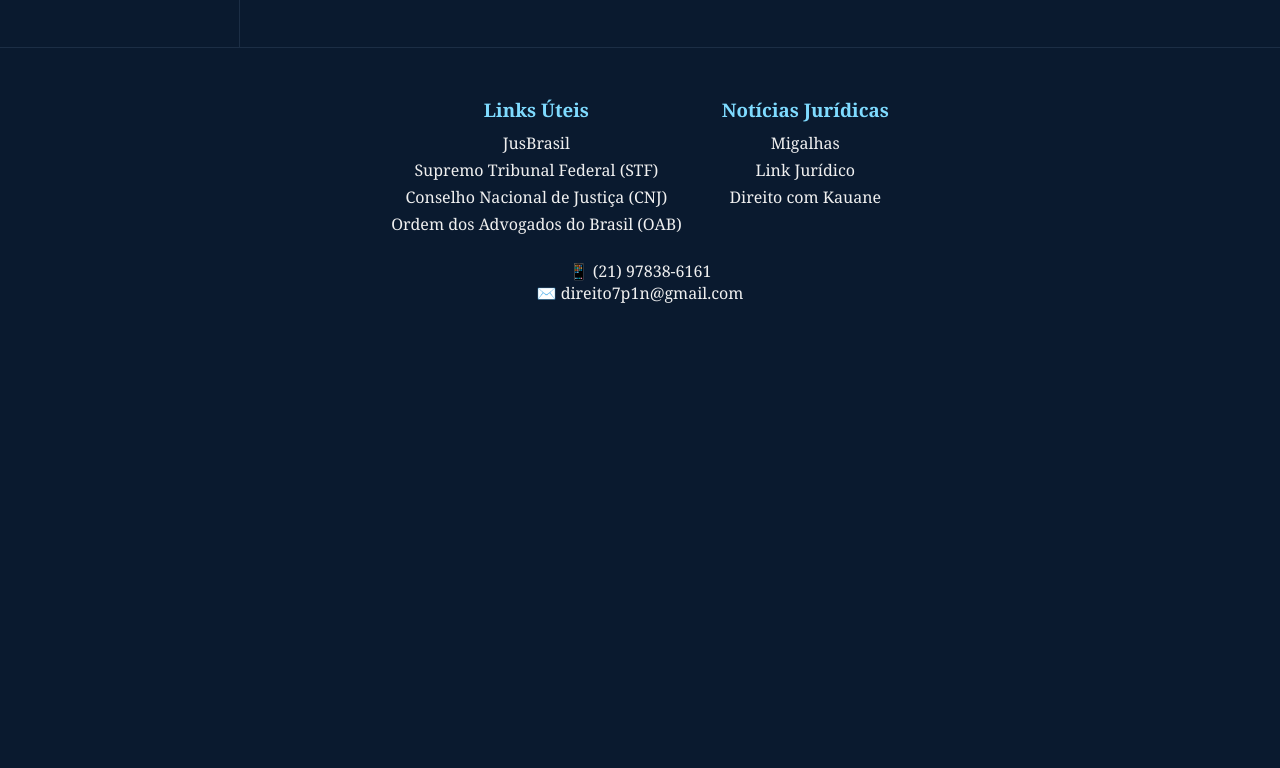
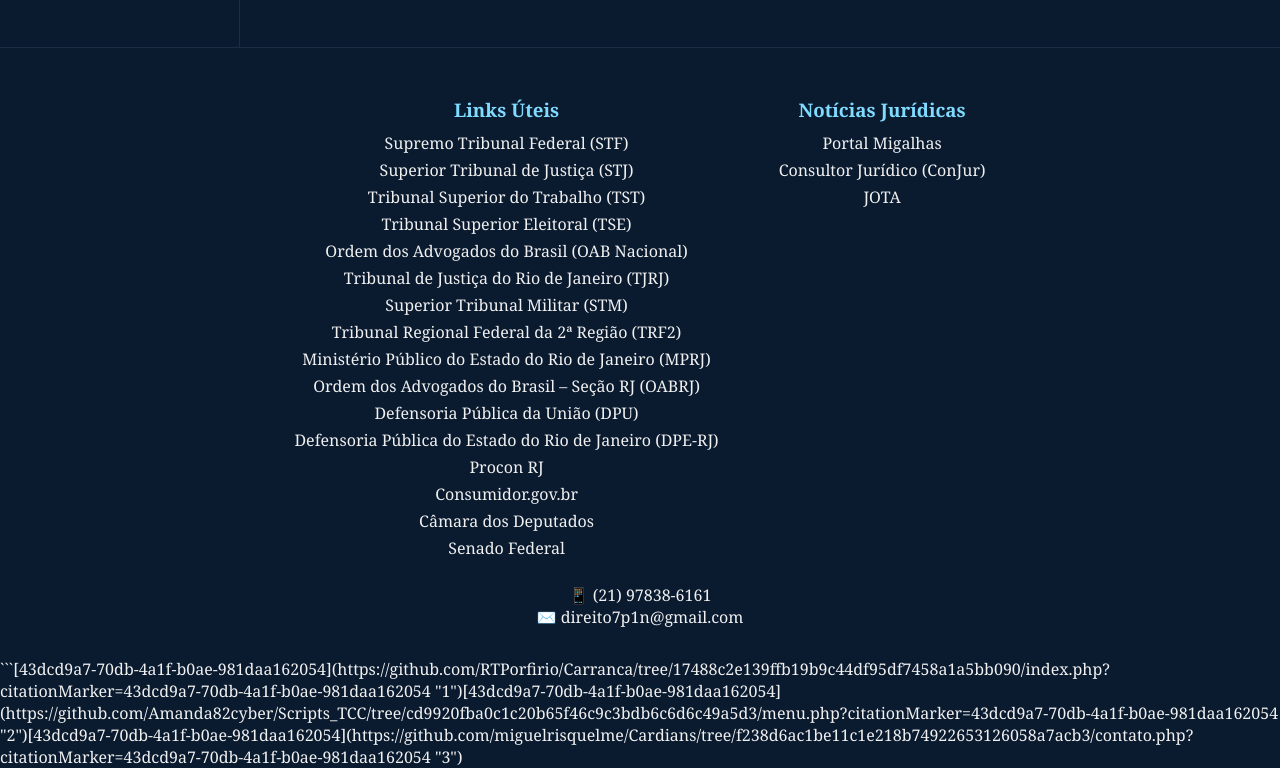
Before and after one commit to Cadujus78/galdianoelopes, a plain HTML site: page index.html in a window 1280 px wide. Shown: the part 572-1340 px from the top of the page. Before the commit the page ends 906 px from the top, so only its background shows below. Drawn offline with Linux system fonts and the light colour scheme.

Commit message:
Update index.html

````diff
--- a/index.html
+++ b/index.html
@@ -7,9 +7,7 @@
   <title>Galdiano e Lopes Advocacia</title>
   <link rel="icon" href="https://i.ibb.co/GfMD27Bp/copilot-image-1751664241256.png" type="image/png" />
   <style>
-    * {
-      box-sizing: border-box;
-    }
+    * { box-sizing: border-box; }
     body {
       margin: 0;
       font-family: 'Georgia', serif;
@@ -27,17 +25,17 @@
       width: 240px;
       background-color: #0a1a2f;
       padding: 20px;
-      flex-shrink: 0;
       border-right: 1px solid #1c2e45;
     }
     nav h2 {
+      margin-bottom: 15px;
       font-size: 1.2em;
-      margin-bottom: 15px;
       color: #7FDBFF;
     }
     nav ul {
       list-style: none;
       padding: 0;
+      margin: 0;
     }
     nav ul li {
       margin: 10px 0;
@@ -61,22 +59,22 @@
       margin-bottom: 15px;
     }
     h1 {
+      margin: 10px 0;
       font-size: 1.8em;
-      margin: 10px 0;
     }
     p {
+      margin: 10px 0 30px;
       font-size: 1.1em;
-      margin: 10px 0 30px;
     }
     .button {
       display: inline-block;
+      margin-bottom: 30px;
       padding: 12px 24px;
       background-color: #0074D9;
       color: #fff;
       text-decoration: none;
       border-radius: 5px;
       font-weight: bold;
-      margin-bottom: 30px;
       transition: background-color 0.3s ease;
     }
     .button:hover {
@@ -97,12 +95,19 @@
     footer {
       background-color: #0a1a2f;
       padding: 30px 20px;
+      border-top: 1px solid #1c2e45;
       text-align: center;
-      border-top: 1px solid #1c2e45;
+    }
+    .footer-columns {
+      display: flex;
+      flex-wrap: wrap;
+      justify-content: center;
+      gap: 60px;
+      margin-bottom: 20px;
     }
     footer h3 {
+      margin-bottom: 10px;
       color: #7FDBFF;
-      margin-bottom: 10px;
     }
     footer ul {
       list-style: none;
@@ -119,22 +124,13 @@
     footer ul li a:hover {
       text-decoration: underline;
     }
-    .footer-columns {
-      display: flex;
-      flex-wrap: wrap;
-      justify-content: center;
-      gap: 40px;
-      margin-bottom: 20px;
-    }
     @media (max-width: 768px) {
-      .container {
-        flex-direction: column;
-      }
+      .container { flex-direction: column; }
       nav {
         width: 100%;
-        text-align: center;
         border-right: none;
         border-bottom: 1px solid #1c2e45;
+        text-align: center;
       }
     }
   </style>
@@ -165,11 +161,13 @@
         <p>Atendimento jurídico com excelência e compromisso.<br />
         Especializado em diversas áreas do Direito.</p>
 
-        <a class="button" href="https://wa.me/5521978386161" target="_blank" rel="noopener noreferrer">Fale conosco agora</a>
+        <a class="button" href="https://wa.me/5521978386161" target="_blank" rel="noopener noreferrer">
+          Fale conosco agora
+        </a>
 
         <div class="social">
-          <a href="https://instagram.com/carlosodireito" target="_blank" rel="noopener noreferrer">Instagram</a> |
-          <a href="https://facebook.com/galdianolopes" target="_blank" rel="noopener noreferrer">Facebook</a>
+          <a href="https://instagram.com/carlosodireito" target="_blank">Instagram</a> |
+          <a href="https://facebook.com/galdianolopes" target="_blank">Facebook</a>
         </div>
       </main>
     </div>
@@ -180,18 +178,30 @@
       <div>
         <h3>Links Úteis</h3>
         <ul>
-          <li><a href="https://www.jusbrasil.com.br/" target="_blank">JusBrasil</a></li>
-          <li><a href="https://www.stf.jus.br/" target="_blank">Supremo Tribunal Federal (STF)</a></li>
-          <li><a href="https://www.cnj.jus.br/" target="_blank">Conselho Nacional de Justiça (CNJ)</a></li>
-          <li><a href="https://www.oab.org.br/" target="_blank">Ordem dos Advogados do Brasil (OAB)</a></li>
+          <li><a href="https://portal.stf.jus.br/" target="_blank">Supremo Tribunal Federal (STF)</a></li>
+          <li><a href="https://www.stj.jus.br/sites/portalp/Inicio" target="_blank">Superior Tribunal de Justiça (STJ)</a></li>
+          <li><a href="https://www.tst.jus.br/" target="_blank">Tribunal Superior do Trabalho (TST)</a></li>
+          <li><a href="https://www.tse.jus.br/" target="_blank">Tribunal Superior Eleitoral (TSE)</a></li>
+          <li><a href="https://www.oab.org.br/" target="_blank">Ordem dos Advogados do Brasil (OAB Nacional)</a></li>
+          <li><a href="https://www.tjrj.jus.br/" target="_blank">Tribunal de Justiça do Rio de Janeiro (TJRJ)</a></li>
+          <li><a href="https://www.stm.jus.br/" target="_blank">Superior Tribunal Militar (STM)</a></li>
+          <li><a href="https://www.trf2.jus.br/" target="_blank">Tribunal Regional Federal da 2ª Região (TRF2)</a></li>
+          <li><a href="https://www.mprj.mp.br/" target="_blank">Ministério Público do Estado do Rio de Janeiro (MPRJ)</a></li>
+          <li><a href="https://www.oabrj.org.br/" target="_blank">Ordem dos Advogados do Brasil – Seção RJ (OABRJ)</a></li>
+          <li><a href="https://www.dpu.def.br/" target="_blank">Defensoria Pública da União (DPU)</a></li>
+          <li><a href="https://defensoria.rj.def.br/" target="_blank">Defensoria Pública do Estado do Rio de Janeiro (DPE-RJ)</a></li>
+          <li><a href="https://www.procon.rj.gov.br/" target="_blank">Procon RJ</a></li>
+          <li><a href="https://www.consumidor.gov.br/" target="_blank">Consumidor.gov.br</a></li>
+          <li><a href="https://www2.camara.leg.br/" target="_blank">Câmara dos Deputados</a></li>
+          <li><a href="https://www25.senado.leg.br/" target="_blank">Senado Federal</a></li>
         </ul>
       </div>
       <div>
         <h3>Notícias Jurídicas</h3>
         <ul>
-          <li><a href="https://www.migalhas.com.br/" target="_blank">Migalhas</a></li>
-          <li><a href="https://linkjuridico.com.br/" target="_blank">Link Jurídico</a></li>
-          <li><a href="https://direitocomkauane.com.br/" target="_blank">Direito com Kauane</a></li>
+          <li><a href="https://www.migalhas.com.br/" target="_blank">Portal Migalhas</a></li>
+          <li><a href="https://www.conjur.com.br/" target="_blank">Consultor Jurídico (ConJur)</a></li>
+          <li><a href="https://www.jota.info/" target="_blank">JOTA</a></li>
         </ul>
       </div>
     </div>
@@ -203,3 +213,4 @@
 
 </body>
 </html>
+```[43dcd9a7-70db-4a1f-b0ae-981daa162054](https://github.com/RTPorfirio/Carranca/tree/17488c2e139ffb19b9c44df95df7458a1a5bb090/index.php?citationMarker=43dcd9a7-70db-4a1f-b0ae-981daa162054 "1")[43dcd9a7-70db-4a1f-b0ae-981daa162054](https://github.com/Amanda82cyber/Scripts_TCC/tree/cd9920fba0c1c20b65f46c9c3bdb6c6d6c49a5d3/menu.php?citationMarker=43dcd9a7-70db-4a1f-b0ae-981daa162054 "2")[43dcd9a7-70db-4a1f-b0ae-981daa162054](https://github.com/miguelrisquelme/Cardians/tree/f238d6ac1be11c1e218b74922653126058a7acb3/contato.php?citationMarker=43dcd9a7-70db-4a1f-b0ae-981daa162054 "3")
````
